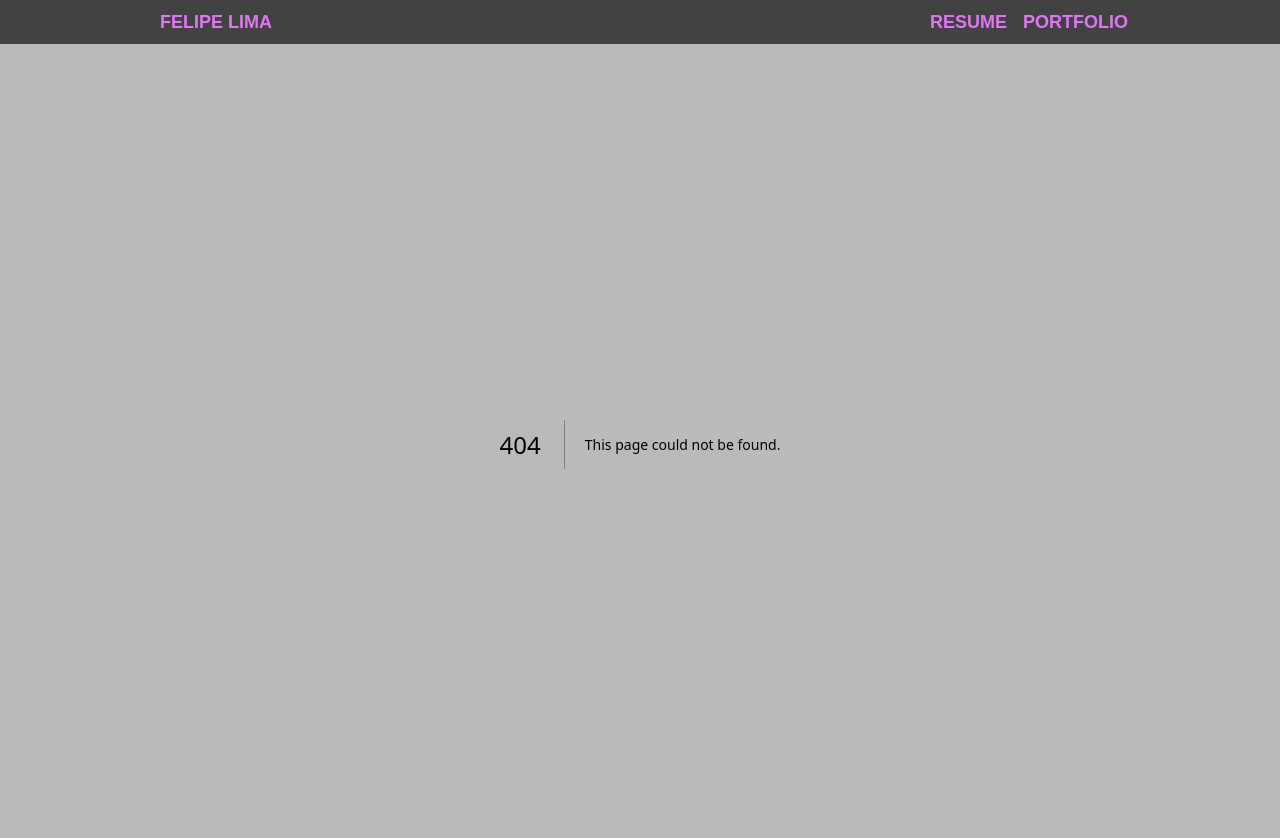
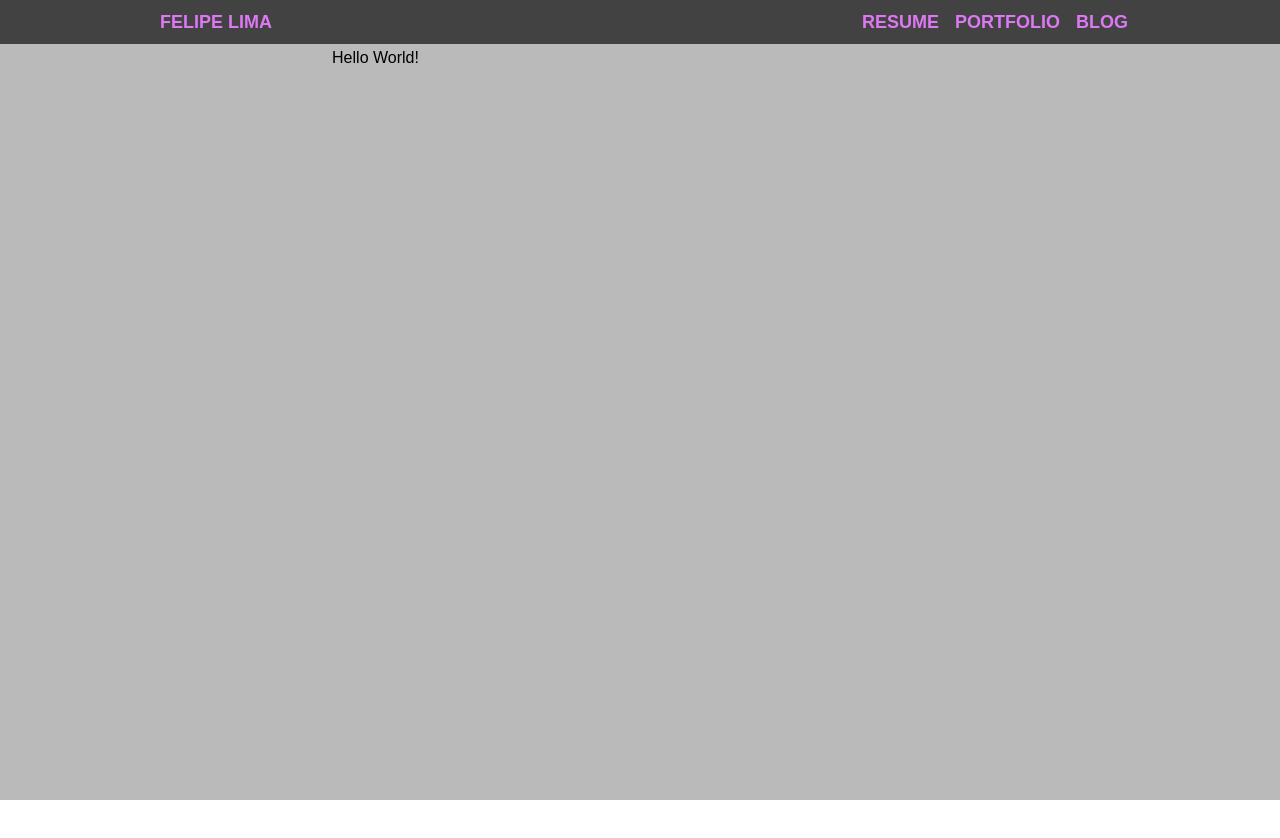
Before and after one commit to feslima/my-website, a Next.js app: page /blog in a window 1280 px wide. Before the commit this address had no page. Shown: the top 838 px of the page. After the commit the page ends 800 px from the top, so only its background shows below. Built offline with nearby package versions, Linux system fonts and the light colour scheme.

Commit message:
feat: blog lauoyt

```diff
--- a/components/layout.tsx
+++ b/components/layout.tsx
@@ -13,4 +13,18 @@ const Layout: React.FC<LayoutProps> = ({ children }) => {
   );
 };
 
+type BlogLayoutProps = {
+  children?: React.ReactNode;
+};
+export const BlogLayout: React.FC<BlogLayoutProps> = ({ children }) => {
+  return (
+    <div className="bg-feslima-50 min-h-screen">
+      <Navbar sticky={true} />
+      <div className="max-w-[80ch] pr-4 pl-12 leading-[1.75] mx-auto">
+        {children}
+      </div>
+    </div>
+  );
+};
+
 export default Layout;
--- a/components/navbar.tsx
+++ b/components/navbar.tsx
@@ -3,12 +3,13 @@ import { FontAwesomeIcon } from '@fortawesome/react-fontawesome';
 
 interface INavbarItemProps {
   name: string;
-  sectionRef: string;
+  sectionRef?: string;
+  url?: string;
 }
-const NavBarItem: React.FC<INavbarItemProps> = ({ name, sectionRef }) => {
+const NavBarItem: React.FC<INavbarItemProps> = ({ name, sectionRef, url }) => {
   return (
     <li className="px-1 mx-1 inline-block uppercase hover:opacity-50 hover:after:content-['\_'] text-feslima-purple-300">
-      <a href={`#${sectionRef}`}>{name}</a>
+      <a href={url ?? `#${sectionRef}`}>{name}</a>
     </li>
   );
 };
@@ -19,7 +20,11 @@ interface INavbarProps {
 
 const Navbar: React.FC<INavbarProps> = ({ sticky = false }) => {
   const [open, setOpen] = React.useState<boolean>(false);
-  const items: string[] = ['Resume', 'Portfolio'];
+  const items: { label: string; url?: string; sectionRef?: string }[] = [
+    { label: 'Resume', sectionRef: 'Resume' },
+    { label: 'Portfolio', sectionRef: 'Portfolio' },
+    { label: 'Blog', url: '/blog' },
+  ];
   const stickyClass = sticky ? 'sticky top-0 z-10' : '';
   return (
     <div
@@ -42,9 +47,10 @@ const Navbar: React.FC<INavbarProps> = ({ sticky = false }) => {
           <ul className="list-none flex flex-col sm:flex-row">
             {items.map((item) => (
               <NavBarItem
-                key={item.toLowerCase()}
-                name={item}
-                sectionRef={item.toLowerCase()}
+                key={item.label.toLowerCase()}
+                name={item.label}
+                sectionRef={item.sectionRef?.toLowerCase()}
+                url={item.url}
               />
             ))}
           </ul>
--- a/pages/_app.tsx
+++ b/pages/_app.tsx
@@ -1,6 +1,5 @@
 import '../styles/globals.css';
 import type { AppProps } from 'next/app';
-import Layout from '../components/layout';
 import { config, library } from '@fortawesome/fontawesome-svg-core';
 import '@fortawesome/fontawesome-svg-core/styles.css';
 import { fab } from '@fortawesome/free-brands-svg-icons';
@@ -13,11 +12,7 @@ library.add(fas);
 library.add(far);
 
 function MyApp({ Component, pageProps }: AppProps) {
-  return (
-    <Layout>
-      <Component {...pageProps} />
-    </Layout>
-  );
+  return <Component {...pageProps} />;
 }
 
 export default MyApp;
--- /dev/null
+++ b/pages/blog.tsx
@@ -0,0 +1,21 @@
+import type { NextPage } from 'next';
+import Head from 'next/head';
+import { BlogLayout } from '../components/layout';
+
+const Blog: NextPage = () => {
+  return (
+    <BlogLayout>
+      <div className="divide-y divide-feslima-400 divide-solid flex justify-center flex-col">
+        <Head>
+          <title>Felipe Lima</title>
+          <meta name="description" content="Felipe's Personal Website" />
+          <link rel="icon" href="images/favicon.svg" />
+        </Head>
+
+        <h1>Hello World!</h1>
+      </div>
+    </BlogLayout>
+  );
+};
+
+export default Blog;
--- a/pages/index.tsx
+++ b/pages/index.tsx
@@ -1,5 +1,6 @@
 import type { NextPage } from 'next';
 import Head from 'next/head';
+import Layout from '../components/layout';
 import Portfolio from '../components/portfolio';
 import Presentation from '../components/presentation';
 import Profile from '../components/profile';
@@ -7,6 +8,7 @@ import Resume from '../components/resume';
 
 const Home: NextPage = () => {
   return (
+    <Layout>
       <div className="divide-y divide-feslima-400 divide-solid flex justify-center flex-col">
         <Head>
           <title>Felipe Lima</title>
@@ -19,6 +21,7 @@ const Home: NextPage = () => {
         <Resume />
         <Portfolio />
       </div>
+    </Layout>
   );
 };
 
```
Lines whose indentation alone changed are shown as unchanged.
